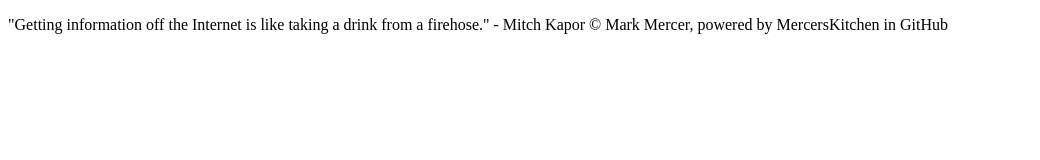
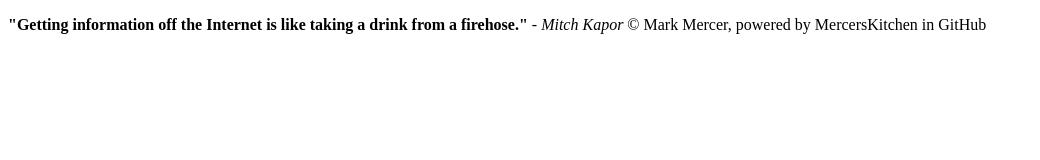
Before and after one commit to MercersKitchen/Sandbox-Learning-HTML-P1-20240206.github.io, a plain HTML site: page index.html in a window 1280 px wide. Shown: the whole page, without its empty margins (0-1040 px from the left). Drawn offline with Linux system fonts and the light colour scheme.

Commit message:
Update index.html

```diff
--- a/index.html
+++ b/index.html
@@ -40,7 +40,8 @@
     <blockquote cite="">
         <!-- Date Accessed 20240214-->
     </blockquote>
-    "Getting information off the Internet is like taking a drink from a firehose." - Mitch Kapor
+    <strong>"Getting information off the Internet is like taking a drink from a firehose."</strong>
+    <em>- Mitch Kapor</em>
     &copy Mark Mercer, powered by MercersKitchen in GitHub
 </footer>
 </html>
```
